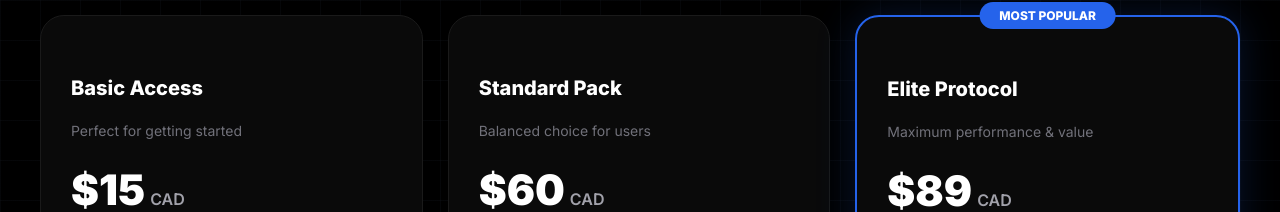
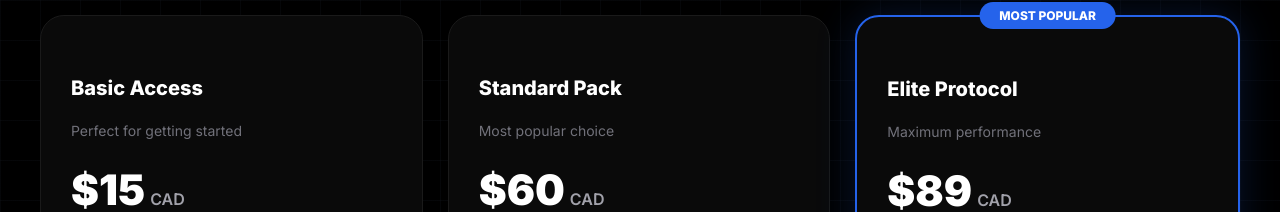
Before and after one commit to moh-tech244/capella-web, a React (Vite) app: page / in a window 1280 px wide. Shown: the part 1079-1291 px from the top of the page. Built offline with nearby package versions, Linux system fonts and the light colour scheme.

Commit message:
Update Pricing.tsx

```diff
--- a/src/components/Pricing.tsx
+++ b/src/components/Pricing.tsx
@@ -17,26 +17,23 @@ export default function Pricing() {
       period: "/month",
       desc: "Perfect for getting started",
       features: ["1 Month Access", "4K Quality", "Standard Support", "5,000 Channels"],
-      buttonColor: "#1e293b",
       popular: false
     },
     {
       name: "Standard Pack",
       price: "60",
       period: "/6 months",
-      desc: "Balanced choice for users",
+      desc: "Most popular choice",
       features: ["6 Months Access", "Priority Bandwidth", "24/7 Support", "10,000 Channels"],
-      buttonColor: "#1e293b", // Changé en gris sombre
       popular: false
     },
     {
       name: "Elite Protocol",
       price: "89",
       period: "/year",
-      desc: "Maximum performance & value",
+      desc: "Maximum performance",
       features: ["12 Months + 1 Free", "Maximum Stability", "Instant Activation", "15,000 Channels"],
-      buttonColor: "#2563eb", // Maintenant en bleu
-      popular: true // Devient le "Most Popular"
+      popular: true // Badge déplacé ici
     }
   ];
 
@@ -72,7 +69,6 @@ export default function Pricing() {
             backgroundColor: '#0a0a0a',
             borderRadius: '24px',
             padding: '40px 30px',
-            // Bordure bleue uniquement pour Elite Protocol
             border: plan.popular ? '2px solid #2563eb' : '1px solid #1a1a1a',
             position: 'relative',
             display: 'flex',
@@ -116,23 +112,11 @@ export default function Pricing() {
             </div>
 
             <button style={{
-              backgroundColor: plan.buttonColor,
-              color: 'white',
-              padding: '16px',
-              borderRadius: '12px',
-              border: 'none',
-              fontWeight: '700',
-              fontSize: '15px',
-              cursor: 'pointer',
-              display: 'flex',
-              alignItems: 'center',
-              justifyContent: 'center',
-              gap: '8px',
-              transition: 'filter 0.2s'
-            }}
-            onMouseEnter={(e) => e.currentTarget.style.filter = 'brightness(1.2)'}
-            onMouseLeave={(e) => e.currentTarget.style.filter = 'brightness(1)'}
-            >
+              backgroundColor: plan.popular ? '#2563eb' : '#1e293b',
+              color: 'white', padding: '16px', borderRadius: '12px', border: 'none',
+              fontWeight: '700', fontSize: '15px', cursor: 'pointer',
+              display: 'flex', alignItems: 'center', justifyContent: 'center', gap: '8px'
+            }}>
               Get Started
               <svg width="16" height="16" viewBox="0 0 24 24" fill="none" stroke="currentColor" strokeWidth="2.5">
                 <line x1="5" y1="12" x2="19" y2="12"></line>
```
